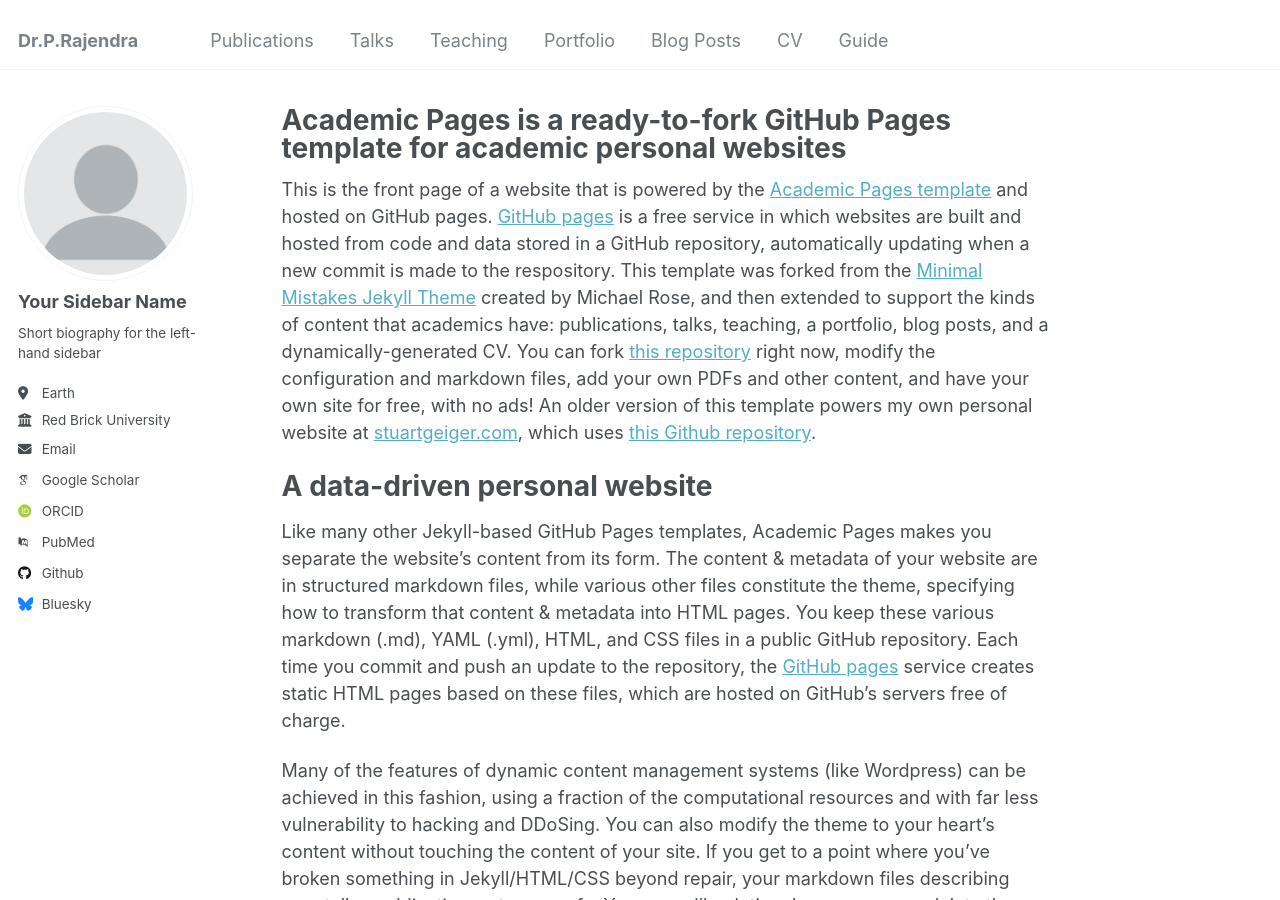
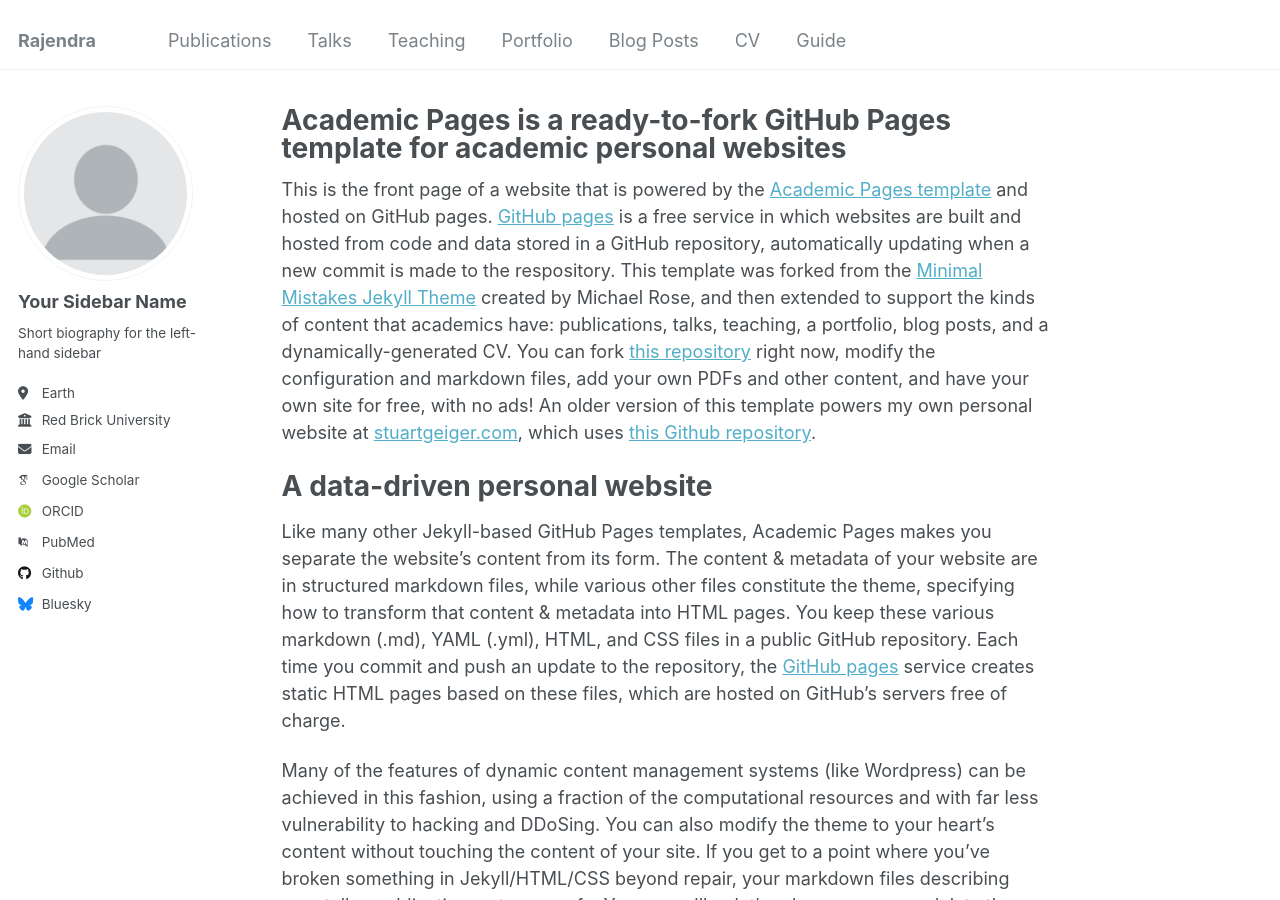
Before and after one commit to rajendra-ai/rajendra-ai.github.io, a Jekyll site: the page built from _pages/about.md, in a window 1280 px wide and 900 px high. Built offline with Jekyll 4.4.1, drawn with Linux system fonts in a browser that asks for light colours; some web fonts are replaced; part of the change alters nothing that is shown.

```diff
--- a/_config.yml
+++ b/_config.yml
@@ -8,13 +8,13 @@
 
 # Basic Site Settings
 locale                   : "en-IN"
-title                    : "Dr.P.Rajendra"
+title                    : "Rajendra"
 title_separator          : "-"
 name                     : &name "Dr. P. Rajendra"
-description              : &description "personal description"
+description              : &description "Professor in Mathematics & Statistics"
 url                      : https://rajendra-ai.github.io/ # the base hostname & protocol for your site e.g. "https://mmistakes.github.io"
 baseurl                  : "" # the subpath of your site, e.g. "/blog"
-repository               : "rajendra-ai/academicpages.github.io"
+repository               : "rajendra-ai/rajendra-ai.github.io"
 
 # Site Author - The following control what appear as part of the author content on the side bar.
 #               If a field is blank the icon and link will not appear, otherwise it will be shown.
```
